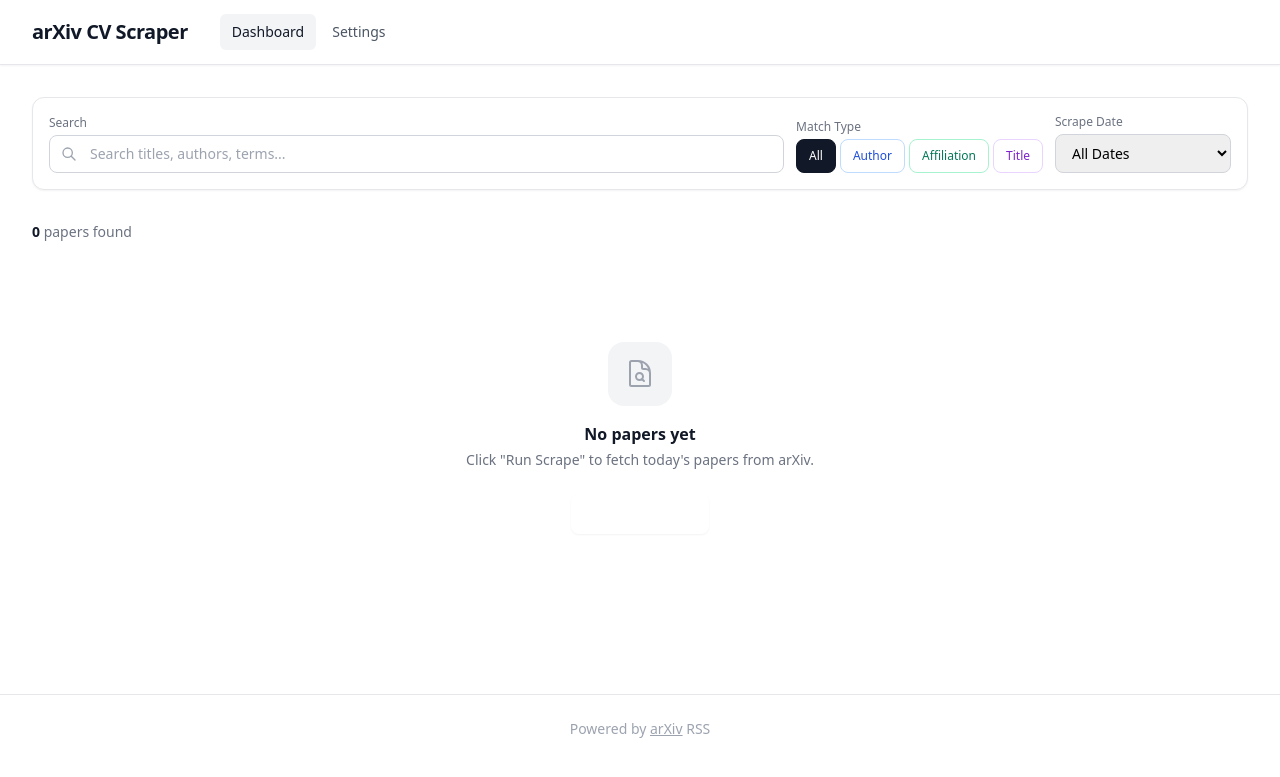
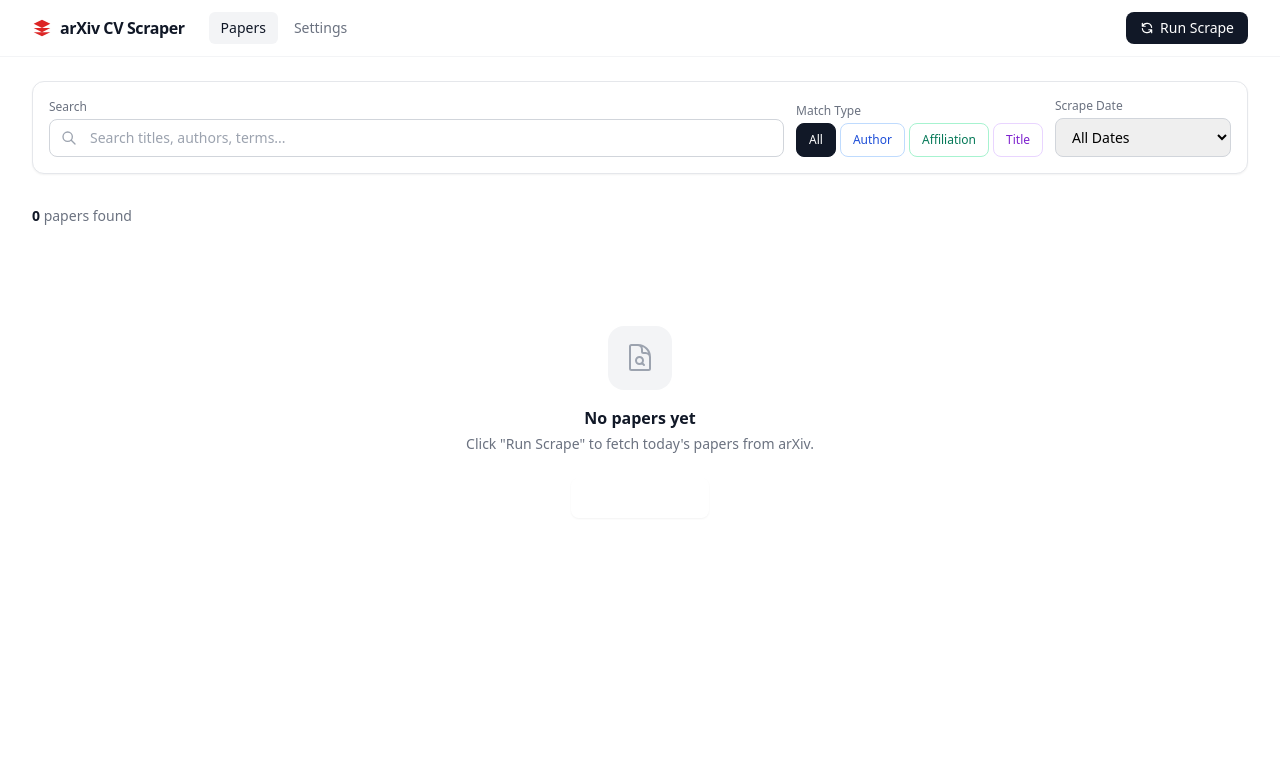
Before and after one commit to rafico/cv_arxiv-scraper, a Flask app: page / in a window 1280 px wide. Shown: the top 777 px of the page. Run offline with Flask 3, Linux system fonts and the light colour scheme; data that the repository does not hold is empty; some libraries are stand-ins or nearby versions.

Commit message:
chore: Update base layout, navigation, and scrape overlay UI

```diff
--- a/app/templates/base.html
+++ b/app/templates/base.html
@@ -24,31 +24,34 @@
     </style>
 </head>
 <body class="h-full">
-    <nav class="bg-white border-b border-gray-200 shadow-sm">
+    <nav class="bg-white border-b border-gray-100">
         <div class="max-w-7xl mx-auto px-4 sm:px-6 lg:px-8">
-            <div class="flex items-center justify-between h-16">
-                <div class="flex items-center space-x-8">
-                    <a href="/" class="text-xl font-bold text-gray-900 tracking-tight">
-                        <span class="text-arxiv-500">arXiv</span> CV Scraper
+            <div class="flex items-center justify-between h-14">
+                <div class="flex items-center space-x-6">
+                    <a href="/" class="text-base font-bold text-gray-900 tracking-tight flex items-center gap-2">
+                        <svg class="w-5 h-5 text-red-600" viewBox="0 0 24 24" fill="currentColor">
+                            <path d="M12 2L2 7l10 5 10-5-10-5zM2 17l10 5 10-5M2 12l10 5 10-5"/>
+                        </svg>
+                        arXiv CV Scraper
                     </a>
-                    <div class="hidden sm:flex space-x-1">
+                    <div class="hidden sm:flex items-center space-x-1 text-sm">
                         <a href="/"
-                           class="px-3 py-2 rounded-md text-sm font-medium
-                                  {% if request.endpoint == 'dashboard.index' %}bg-gray-100 text-gray-900{% else %}text-gray-600 hover:bg-gray-50 hover:text-gray-900{% endif %}">
-                            Dashboard
+                           class="px-3 py-1.5 rounded-md font-medium
+                                  {% if request.endpoint == 'dashboard.index' %}text-gray-900 bg-gray-100{% else %}text-gray-500 hover:text-gray-900 hover:bg-gray-50{% endif %}">
+                            Papers
                         </a>
                         <a href="/settings"
-                           class="px-3 py-2 rounded-md text-sm font-medium
-                                  {% if request.endpoint and 'settings' in request.endpoint %}bg-gray-100 text-gray-900{% else %}text-gray-600 hover:bg-gray-50 hover:text-gray-900{% endif %}">
+                           class="px-3 py-1.5 rounded-md font-medium
+                                  {% if request.endpoint and 'settings' in request.endpoint %}text-gray-900 bg-gray-100{% else %}text-gray-500 hover:text-gray-900 hover:bg-gray-50{% endif %}">
                             Settings
                         </a>
                     </div>
                 </div>
                 <button id="scrape-btn" onclick="startScrape()"
-                        class="inline-flex items-center px-4 py-2 bg-arxiv-500 text-white text-sm font-medium rounded-lg
-                               hover:bg-arxiv-600 focus:outline-none focus:ring-2 focus:ring-offset-2 focus:ring-arxiv-500
+                        class="inline-flex items-center px-3.5 py-1.5 bg-gray-900 text-white text-sm font-medium rounded-lg
+                               hover:bg-gray-800 focus:outline-none focus:ring-2 focus:ring-offset-2 focus:ring-gray-900
                                transition-colors duration-150 disabled:opacity-50 disabled:cursor-not-allowed">
-                    <svg id="scrape-icon" class="w-4 h-4 mr-2" fill="none" stroke="currentColor" viewBox="0 0 24 24">
+                    <svg id="scrape-icon" class="w-3.5 h-3.5 mr-1.5" fill="none" stroke="currentColor" viewBox="0 0 24 24">
                         <path stroke-linecap="round" stroke-linejoin="round" stroke-width="2"
                               d="M4 4v5h.582m15.356 2A8.001 8.001 0 004.582 9m0 0H9m11 11v-5h-.581m0 0a8.003 8.003 0 01-15.357-2m15.357 2H15"/>
                     </svg>
@@ -61,7 +64,6 @@
     <!-- Progress overlay -->
     <div id="progress-overlay" class="fixed inset-0 bg-black/40 backdrop-blur-sm z-50 hidden items-center justify-center">
         <div class="bg-white rounded-2xl shadow-2xl w-full max-w-lg mx-4 overflow-hidden animate-slide-up">
-            <!-- Header -->
             <div class="px-6 pt-6 pb-4">
                 <div class="flex items-center justify-between mb-1">
                     <h2 class="text-lg font-semibold text-gray-900" id="progress-title">Fetching RSS feed...</h2>
@@ -69,12 +71,10 @@
                 </div>
                 <p class="text-sm text-gray-500" id="progress-subtitle">Connecting to arXiv</p>
             </div>
-
-            <!-- Progress bar -->
             <div class="px-6 pb-4">
-                <div class="h-2 bg-gray-100 rounded-full overflow-hidden">
+                <div class="h-1.5 bg-gray-100 rounded-full overflow-hidden">
                     <div id="progress-bar"
-                         class="h-full bg-gradient-to-r from-arxiv-500 to-red-400 rounded-full transition-all duration-300 ease-out bar-pulse"
+                         class="h-full bg-gray-900 rounded-full transition-all duration-300 ease-out bar-pulse"
                          style="width: 2%"></div>
                 </div>
                 <div class="flex justify-between mt-2 text-xs text-gray-400">
@@ -82,19 +82,15 @@
                     <span id="progress-matches">0 matches</span>
                 </div>
             </div>
-
-            <!-- Live feed of matched papers -->
             <div class="border-t border-gray-100">
                 <div id="progress-feed" class="max-h-64 overflow-y-auto px-6 py-3 space-y-2">
                     <p class="text-xs text-gray-400 text-center py-4" id="feed-placeholder">Waiting for matches...</p>
                 </div>
             </div>
-
-            <!-- Stats (shown at end) -->
             <div id="progress-stats" class="hidden border-t border-gray-100 px-6 py-4 bg-gray-50">
                 <div class="grid grid-cols-3 gap-4 text-center">
                     <div>
-                        <div class="text-2xl font-bold text-arxiv-500" id="stat-new">0</div>
+                        <div class="text-2xl font-bold text-gray-900" id="stat-new">0</div>
                         <div class="text-xs text-gray-500">New papers</div>
                     </div>
                     <div>
@@ -107,21 +103,18 @@
                     </div>
                 </div>
             </div>
-
-            <!-- Footer -->
             <div id="progress-footer" class="hidden border-t border-gray-100 px-6 py-3 bg-gray-50 text-right">
                 <button onclick="closeScrapeAndReload()"
-                        class="px-4 py-2 bg-arxiv-500 text-white text-sm font-medium rounded-lg hover:bg-arxiv-600 transition-colors">
+                        class="px-4 py-2 bg-gray-900 text-white text-sm font-medium rounded-lg hover:bg-gray-800 transition-colors">
                     View Results
                 </button>
             </div>
         </div>
     </div>
 
-    <!-- Flash messages -->
     {% with messages = get_flashed_messages(with_categories=true) %}
     {% if messages %}
-    <div class="max-w-7xl mx-auto px-4 sm:px-6 lg:px-8 mt-4">
+    <div class="max-w-4xl mx-auto px-4 sm:px-6 mt-4">
         {% for category, message in messages %}
         <div class="rounded-lg p-4 mb-2
                     {% if category == 'success' %}bg-green-50 text-green-800 border border-green-200
@@ -134,17 +127,9 @@
     {% endif %}
     {% endwith %}
 
-    <main class="max-w-7xl mx-auto px-4 sm:px-6 lg:px-8 py-8">
+    <main class="max-w-7xl mx-auto px-4 sm:px-6 lg:px-8 py-6">
         {% block content %}{% endblock %}
     </main>
-
-    <footer class="border-t border-gray-200 mt-12">
-        <div class="max-w-7xl mx-auto px-4 sm:px-6 lg:px-8 py-6">
-            <p class="text-center text-sm text-gray-400">
-                Powered by <a href="https://arxiv.org" class="underline hover:text-gray-600" target="_blank">arXiv</a> RSS
-            </p>
-        </div>
-    </footer>
 
     <script>
         const BADGE_COLORS = {
@@ -159,8 +144,8 @@
             document.getElementById('scrape-icon').classList.add('animate-spin');
             document.getElementById('scrape-text').textContent = 'Scraping...';
 
-            // Reset & show overlay
             document.getElementById('progress-bar').style.width = '2%';
+            document.getElementById('progress-bar').className = 'h-full bg-gray-900 rounded-full transition-all duration-300 ease-out bar-pulse';
             document.getElementById('progress-pct').textContent = '0%';
             document.getElementById('progress-matches').textContent = '0 matches';
             document.getElementById('progress-counter').textContent = '';
@@ -261,7 +246,7 @@
                     : 'All papers are new';
             document.getElementById('progress-bar').style.width = '100%';
             document.getElementById('progress-bar').classList.remove('bar-pulse');
-            document.getElementById('progress-bar').classList.add('bg-gradient-to-r', 'from-green-500', 'to-emerald-400');
+            document.getElementById('progress-bar').className = 'h-full bg-emerald-500 rounded-full transition-all duration-300 ease-out';
 
             document.getElementById('stat-new').textContent = d.new_papers;
             document.getElementById('stat-matched').textContent = d.total_matched;
```
